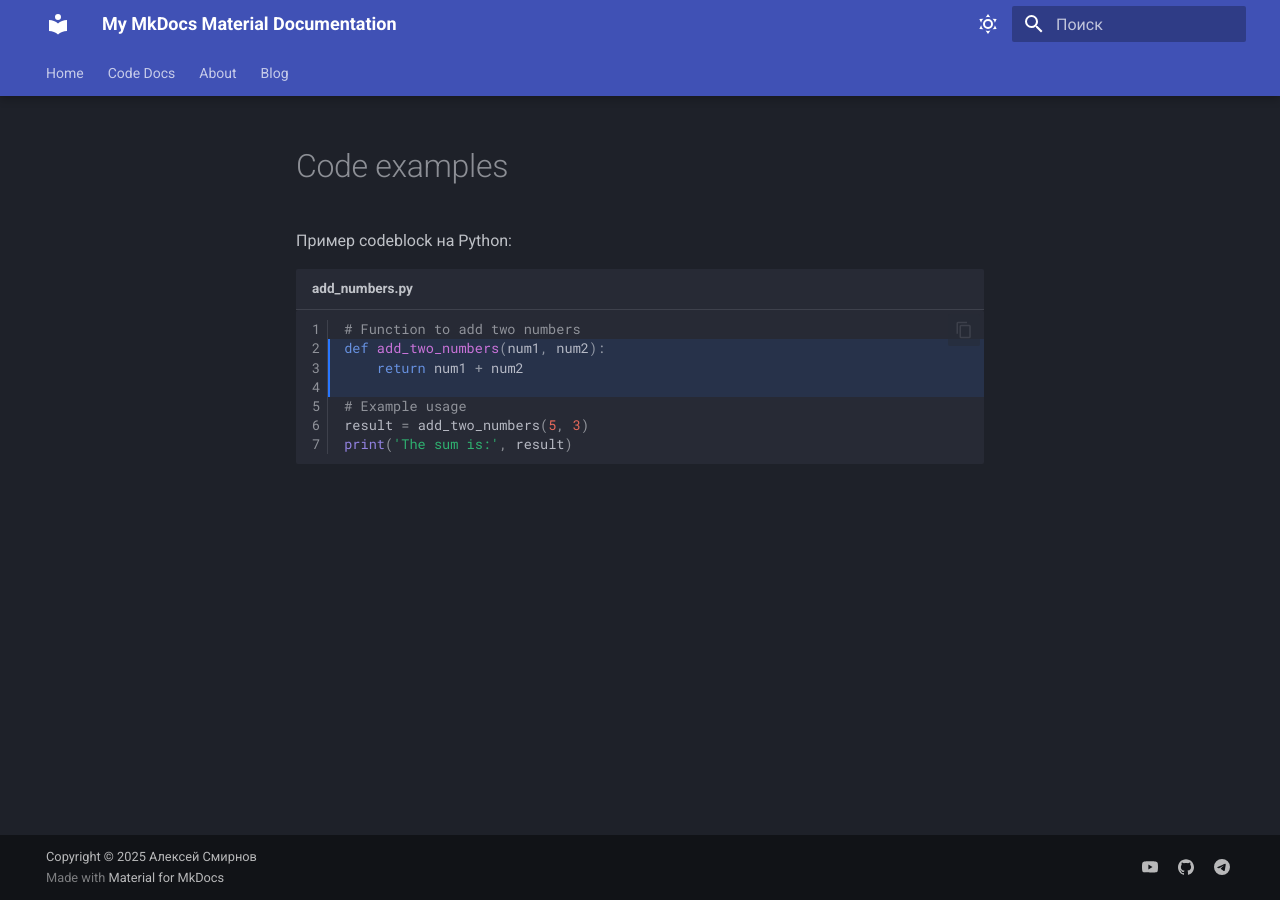
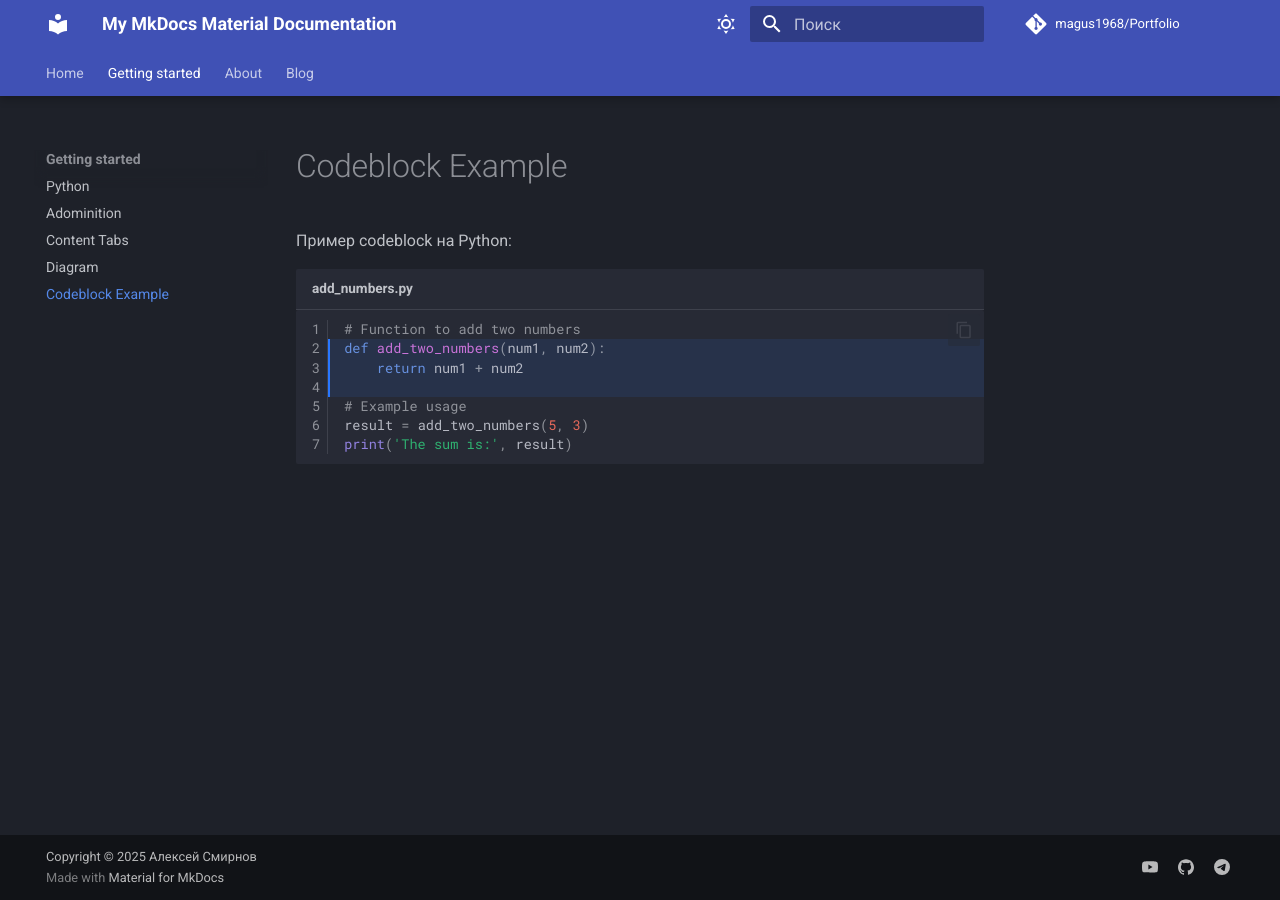
Before and after one commit to magus1968/Portfolio, an MkDocs documentation site: the page built from docs/code-examples.md, in a window 1280 px wide. Built offline with MkDocs 1.6.1 and Material for MkDocs 9.7.7, drawn with Linux system fonts in a browser that asks for light colours; comment, search, counter and statistics services are not loaded; part of the change alters nothing that is shown.

```diff
--- a/mkdocs.yml
+++ b/mkdocs.yml
@@ -1,11 +1,17 @@
+# Project information
 site_name: My MkDocs Material Documentation
 site_description: My personal Portfolio site using MkDocs Material
-site_url: https://sitename.example
+site_url: https://magus1968.github.io/Portfolio/
+
+# Repository
+repo_name: magus1968/Portfolio
+repo_url: https://github.com/magus1968/Portfolio
+
+# Configuration
 theme:
   name: material
   language: ru
   palette:
-
     # Dark Mode
     - scheme: slate
       toggle:
@@ -14,7 +20,6 @@ theme:
         name: Dark mode
       # primary: green
       # accent: deep purple
-
     # Light Mode
     - scheme: default
       toggle:
@@ -53,11 +58,29 @@ theme:
 #  features:   # Пока не зашла навигация, отменил
 #    - navigation.footer
 
+# Plugins (! Внимание - у разработчика нет плагина glightbox !)
 plugins:
   - search
   - blog
-  - glightbox
+  - glightbox:
+      touchNavigation: true
+      loop: false
+      effect: zoom
+      slide_effect: slide
+      width: 100%
+      height: auto
+      zoomable: true
+      draggable: true
+      skip_classes:
+        - custom-skip-class-name
+      auto_themed: false
+      auto_caption: false
+      caption_position: bottom
+      background: white
+      shadow: true
+      manual: false
 
+# Extensions
 markdown_extensions:
   - attr_list
   - md_in_html
@@ -82,10 +105,15 @@ markdown_extensions:
   - pymdownx.blocks.caption
   - footnotes   # Это отсебятина - добавил не думая в поисках решения траблы с LinkedIn
 
+# Page tree (см. репозиторий разработчика - лучше поймешь структуру)
 nav:
   - Home: index.md
-  - Code Docs:
+  - Getting started:
     - Python: coding/my-first-python-file.md
+    - Adominition: admonitions.md
+    - Content Tabs: content-tabs.md
+    - Diagram: diagram-example.md
+    - Codeblock Example: code-examples.md
   - About:   # Обо мне - можно по русски писать
     - About Me: about/about.md
     - Childhood: about/childhood.md
@@ -93,6 +121,7 @@ nav:
   - Blog:
     - blog/index.md
 
+# Additional configuration
 extra:
   social:
     - icon: simple/youtube
@@ -105,4 +134,5 @@ extra:
       link: https://t.me/mr_magus
       name: Telegram
 
+# Copyright
 copyright: Copyright &copy; 2025 Алексей Смирнов
```
